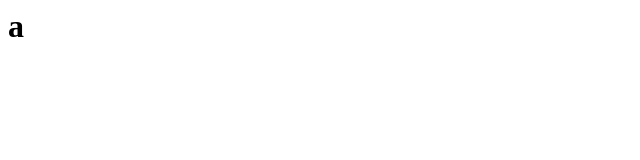
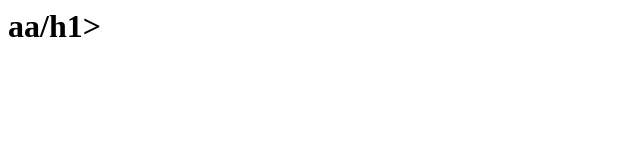
Before and after one commit to w3bOs/test, a plain HTML site: page index.html in a window 1280 px wide. Shown: the whole page, without its empty margins (0-640 px from the left). Drawn offline with Linux system fonts and the light colour scheme.

Commit message:
Update index.html

```diff
--- a/index.html
+++ b/index.html
@@ -1 +1 @@
-<h1>a</h1>
+<h1>aa/h1>
```
